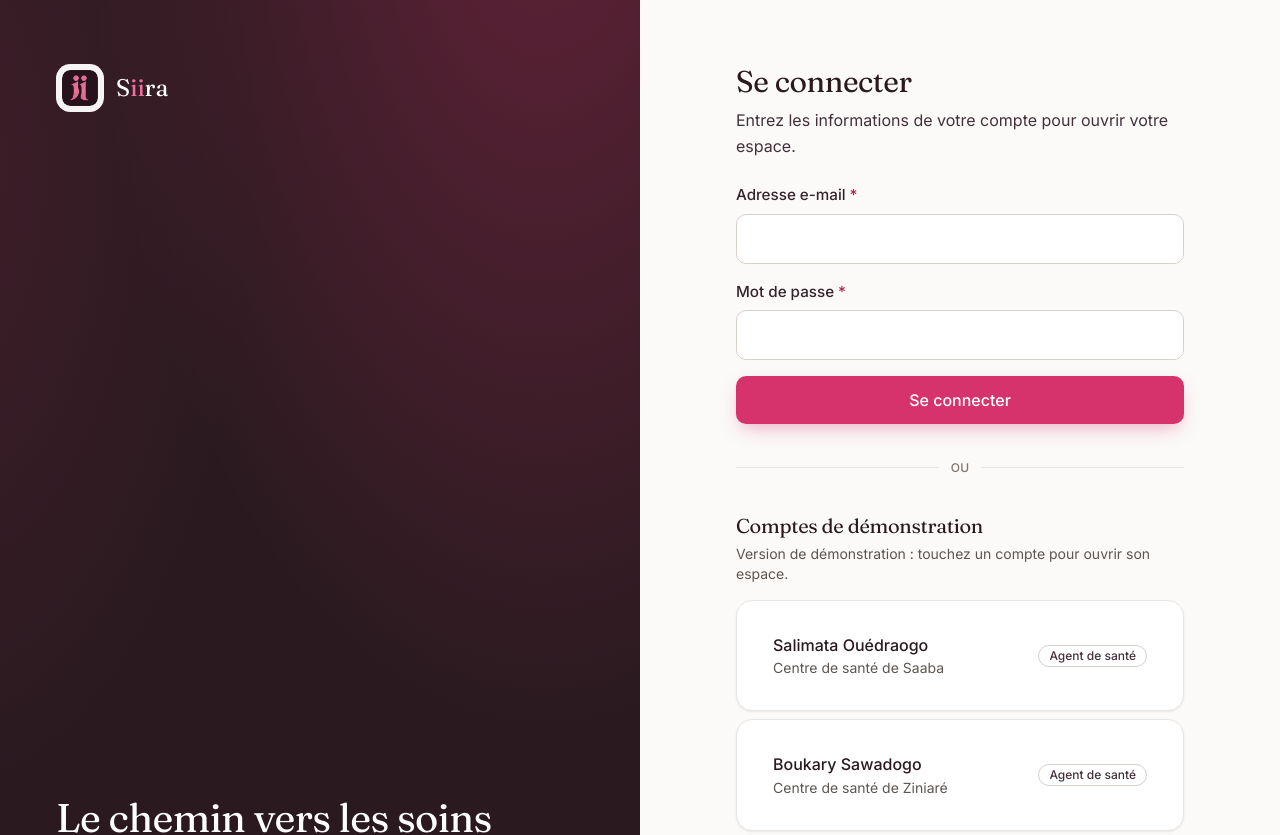
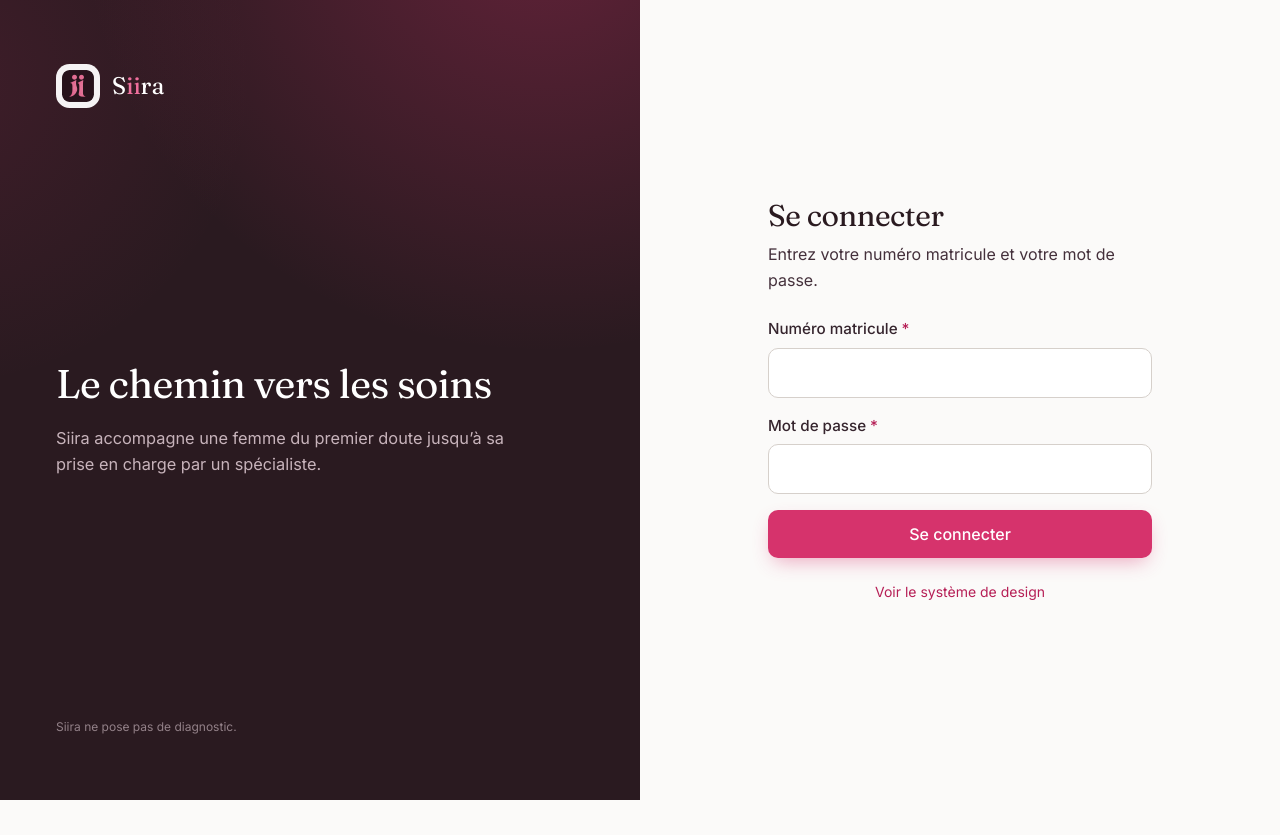
Before and after one commit to TRAORE352/siira, a Next.js app: page / in a window 1280 px wide. Shown: the top 835 px of the page. After the commit the page ends 800 px from the top, so only its background shows below. Built offline with nearby package versions, Linux system fonts and the light colour scheme.

Commit message:
Connexion : matricule + mot de passe, sans comptes de démonstration, page non défilante

```diff
--- a/src/app/(auth)/connexion/ConnexionComptes.tsx
+++ b/src/app/(auth)/connexion/ConnexionComptes.tsx
@@ -6,47 +6,37 @@ import { useRouter } from "next/navigation";
 import { useEffect, useState } from "react";
 import { Bouton } from "@/components/Bouton";
 import { Champ } from "@/components/Champs";
-import { Carte, MessageErreur } from "@/components/Interface";
+import { MessageErreur } from "@/components/Interface";
 import {
   ESPACE_ACTIF,
-  LIBELLE_ROLE,
-  comptesDeLespace,
   mentionEspace,
   presentationEspace,
   roleAutorise,
-  rolesEspace,
   titreEspace,
 } from "@/lib/espaces";
 import {
   ACCUEIL_PAR_ROLE,
   fermerSession,
-  listerComptesDemo,
   lireSession,
-  ouvrirSession,
-  trouverCompte,
+  ouvrirSessionParMatricule,
 } from "@/lib/session";
-import type { Profil } from "@/lib/types";
 
 /**
- * Connexion par compte (centre spécialisé, équipe Siira), en pleine page.
+ * Connexion par numéro matricule et mot de passe.
  *
  * Deux volets : à gauche la marque sur fond prune, à droite le formulaire.
- * Sur ordinateur, les deux se partagent l'écran ; sur téléphone, la marque
- * s'empile au-dessus du formulaire.
+ * L'écran tient sur une page, sans défilement. Phase 1 : tout matricule et
+ * tout mot de passe ouvrent l'espace ; la vérification viendra du serveur.
  */
 export function ConnexionComptes() {
   const router = useRouter();
-  const [email, setEmail] = useState("");
+  const [matricule, setMatricule] = useState("");
   const [motDePasse, setMotDePasse] = useState("");
   const [erreur, setErreur] = useState<string | null>(null);
-  const [erreurEmail, setErreurEmail] = useState<string | undefined>();
+  const [erreurMatricule, setErreurMatricule] = useState<string | undefined>();
   const [envoi, setEnvoi] = useState(false);
 
-  /*
-   * Déjà connecté : on renvoie vers son espace. Si le rôle connecté n'est pas
-   * celui de cette adresse (cas d'une session laissée par une autre version),
-   * la session est fermée plutôt que de provoquer une boucle de redirection.
-   */
+  /* Déjà connecté : on renvoie vers son espace. */
   useEffect(() => {
     const profil = lireSession();
     if (!profil) return;
@@ -57,65 +47,51 @@ export function ConnexionComptes() {
     router.replace(ACCUEIL_PAR_ROLE[profil.role]);
   }, [router]);
 
-  function entrer(profil: Profil) {
-    setEnvoi(true);
-    ouvrirSession(profil.id);
-    router.replace(ACCUEIL_PAR_ROLE[profil.role]);
-  }
-
   function soumettre(e: React.FormEvent) {
     e.preventDefault();
     setErreur(null);
-    setErreurEmail(undefined);
+    setErreurMatricule(undefined);
 
-    if (!email.trim()) {
-      setErreurEmail("Indiquez votre adresse e-mail.");
-      return;
-    }
-    const profil = trouverCompte(email);
-    if (!profil) {
-      setErreur(
-        "Cette adresse ne correspond à aucun compte. Choisissez un compte de démonstration ci-dessous.",
-      );
-      return;
-    }
-    if (!roleAutorise(ESPACE_ACTIF, profil.role)) {
-      setErreur(
-        `Ce compte n’ouvre pas cet espace. Il sert au rôle « ${LIBELLE_ROLE[profil.role]} ».`,
-      );
+    if (!matricule.trim()) {
+      setErreurMatricule("Indiquez votre numéro matricule.");
       return;
     }
     if (!motDePasse) {
       setErreur("Indiquez votre mot de passe.");
       return;
     }
-    entrer(profil);
+
+    const profil = ouvrirSessionParMatricule(matricule.trim());
+    if (!profil) {
+      setErreur("Impossible d'ouvrir votre espace. Réessayez dans un instant.");
+      return;
+    }
+    setEnvoi(true);
+    router.replace(ACCUEIL_PAR_ROLE[profil.role]);
   }
 
-  const comptes = comptesDeLespace(ESPACE_ACTIF, listerComptesDemo());
   const mention = mentionEspace(ESPACE_ACTIF);
-  const roleUnique = rolesEspace(ESPACE_ACTIF).length === 1;
 
   return (
-    <div className="grid min-h-screen lg:grid-cols-2">
+    <div className="grid h-screen grid-rows-[auto_1fr] overflow-hidden lg:grid-cols-2 lg:grid-rows-1">
       {/* Panneau de marque */}
-      <aside className="fond-marque flex flex-col gap-12 px-8 py-10 lg:gap-0 lg:justify-between lg:px-14 lg:py-16">
+      <aside className="fond-marque flex flex-col justify-between px-6 py-6 lg:px-14 lg:py-16">
         <div className="flex items-center gap-3">
           <Image
             src="/brand/icon-512.png"
             alt=""
-            width={48}
-            height={48}
+            width={44}
+            height={44}
             priority
-            className="rounded-[0.9rem] bg-white/95 p-1.5"
-            style={{ width: 48, height: 48 }}
+            className="rounded-[0.85rem] bg-white/95 p-1.5"
+            style={{ width: 44, height: 44 }}
           />
           <span className="font-[family-name:var(--font-titre)] text-2xl text-white">
             S<span className="text-rose-400">ii</span>ra
           </span>
         </div>
 
-        <div className="lg:max-w-md">
+        <div className="hidden lg:block lg:max-w-md">
           {mention ? (
             <p className="text-sm font-medium tracking-wide text-rose-300 uppercase">
               {mention}
@@ -129,34 +105,30 @@ export function ConnexionComptes() {
           </p>
         </div>
 
-        <p className="text-xs leading-relaxed text-rose-100/50">
+        <p className="hidden text-xs leading-relaxed text-rose-100/50 lg:block">
           Siira ne pose pas de diagnostic.
         </p>
       </aside>
 
       {/* Formulaire */}
-      <main
-        id="contenu"
-        className="flex items-center justify-center bg-sable-50 px-6 py-12 lg:py-16"
-      >
-        <div className="cascade w-full max-w-md">
+      <main className="flex items-center justify-center overflow-hidden bg-sable-50 px-6">
+        <div className="w-full max-w-sm">
           <h2 className="text-3xl">Se connecter</h2>
           <p className="mt-2 text-prune-700">
-            Entrez les informations de votre compte pour ouvrir votre espace.
+            Entrez votre numéro matricule et votre mot de passe.
           </p>
 
           <form onSubmit={soumettre} noValidate className="mt-6 flex flex-col gap-4">
             {erreur ? <MessageErreur titre="Connexion impossible" texte={erreur} /> : null}
 
             <Champ
-              label="Adresse e-mail"
-              type="email"
-              inputMode="email"
+              label="Numéro matricule"
+              type="text"
               autoComplete="username"
               obligatoire
-              value={email}
-              erreur={erreurEmail}
-              onChange={(e) => setEmail(e.target.value)}
+              value={matricule}
+              erreur={erreurMatricule}
+              onChange={(e) => setMatricule(e.target.value)}
             />
 
             <Champ
@@ -178,48 +150,8 @@ export function ConnexionComptes() {
             </Bouton>
           </form>
 
-          {/* Séparateur entre la saisie et les comptes de démonstration. */}
-          <div className="my-9 flex items-center gap-3" aria-hidden="true">
-            <span className="h-px flex-1 bg-sable-200" />
-            <span className="text-xs font-medium tracking-wide text-sable-500 uppercase">ou</span>
-            <span className="h-px flex-1 bg-sable-200" />
-          </div>
-
-          <section aria-labelledby="titre-demo">
-            <h2 id="titre-demo" className="text-xl">
-              {roleUnique ? "Compte de démonstration" : "Comptes de démonstration"}
-            </h2>
-            <p className="mt-1 text-sm text-sable-600">
-              Version de démonstration : touchez un compte pour ouvrir son espace.
-            </p>
-
-            <ul className="mt-4 flex flex-col gap-2">
-              {comptes.map((p) => (
-                <li key={p.id}>
-                  <Carte className="p-0">
-                    <button
-                      type="button"
-                      onClick={() => entrer(p)}
-                      className="flex w-full items-center justify-between gap-3 rounded-[var(--radius-grand)] px-4 py-3 text-left transition-colors hover:bg-sable-100"
-                    >
-                      <span>
-                        <span className="block font-medium text-prune-900">{p.nom}</span>
-                        <span className="block text-sm text-sable-600">
-                          {p.centre_sante ?? LIBELLE_ROLE[p.role]}
-                        </span>
-                      </span>
-                      <span className="shrink-0 rounded-full border border-sable-300 px-2.5 py-0.5 text-xs font-medium text-prune-700">
-                        {LIBELLE_ROLE[p.role]}
-                      </span>
-                    </button>
-                  </Carte>
-                </li>
-              ))}
-            </ul>
-          </section>
-
           {ESPACE_ACTIF === "complet" ? (
-            <p className="mt-8 text-center text-sm">
+            <p className="mt-6 text-center text-sm">
               <Link href="/design" className="text-rose-700 underline-offset-4 hover:underline">
                 Voir le système de design
               </Link>
--- a/src/lib/session.ts
+++ b/src/lib/session.ts
@@ -92,6 +92,48 @@ export function lireNumeroSession(): string | null {
   return window.sessionStorage.getItem(CLE_NUMERO);
 }
 
+/*
+ * Connexion du centre par numéro matricule.
+ *
+ * Phase 1 : aucun serveur ne vérifie quoi que ce soit. Tout matricule et tout
+ * mot de passe ouvrent l'espace du centre. Le matricule est retenu pour que
+ * l'écran puisse l'afficher, et un même matricule retrouve toujours le même
+ * centre de démonstration.
+ */
+const CLE_MATRICULE = "siira.matricule.v1";
+
+/** Centres de démonstration, dans l'ordre d'attribution. */
+function centresDemo(): Profil[] {
+  return REFERENTIELS.profils.filter((p) => p.role === "centre");
+}
+
+/** Attribue toujours le même centre à un même matricule (somme des chiffres). */
+export function centrePourMatricule(matricule: string): Profil | undefined {
+  const centres = centresDemo();
+  if (centres.length === 0) return undefined;
+  const chiffres = matricule.replace(/\D/g, "");
+  let somme = 0;
+  for (const c of chiffres) somme += Number(c);
+  return centres[somme % centres.length];
+}
+
+/** Ouvre la session d'un centre à partir de son matricule. */
+export function ouvrirSessionParMatricule(matricule: string): Profil | undefined {
+  const profil = centrePourMatricule(matricule);
+  if (!profil) return undefined;
+  if (typeof window !== "undefined") {
+    window.sessionStorage.setItem(CLE_MATRICULE, matricule);
+  }
+  ouvrirSession(profil.id);
+  return profil;
+}
+
+/** Matricule avec lequel la session a été ouverte, s'il y en a un. */
+export function lireMatriculeSession(): string | null {
+  if (typeof window === "undefined") return null;
+  return window.sessionStorage.getItem(CLE_MATRICULE);
+}
+
 export function ouvrirSession(profilId: string) {
   if (typeof window === "undefined") return;
   window.sessionStorage.setItem(CLE, profilId);
```
